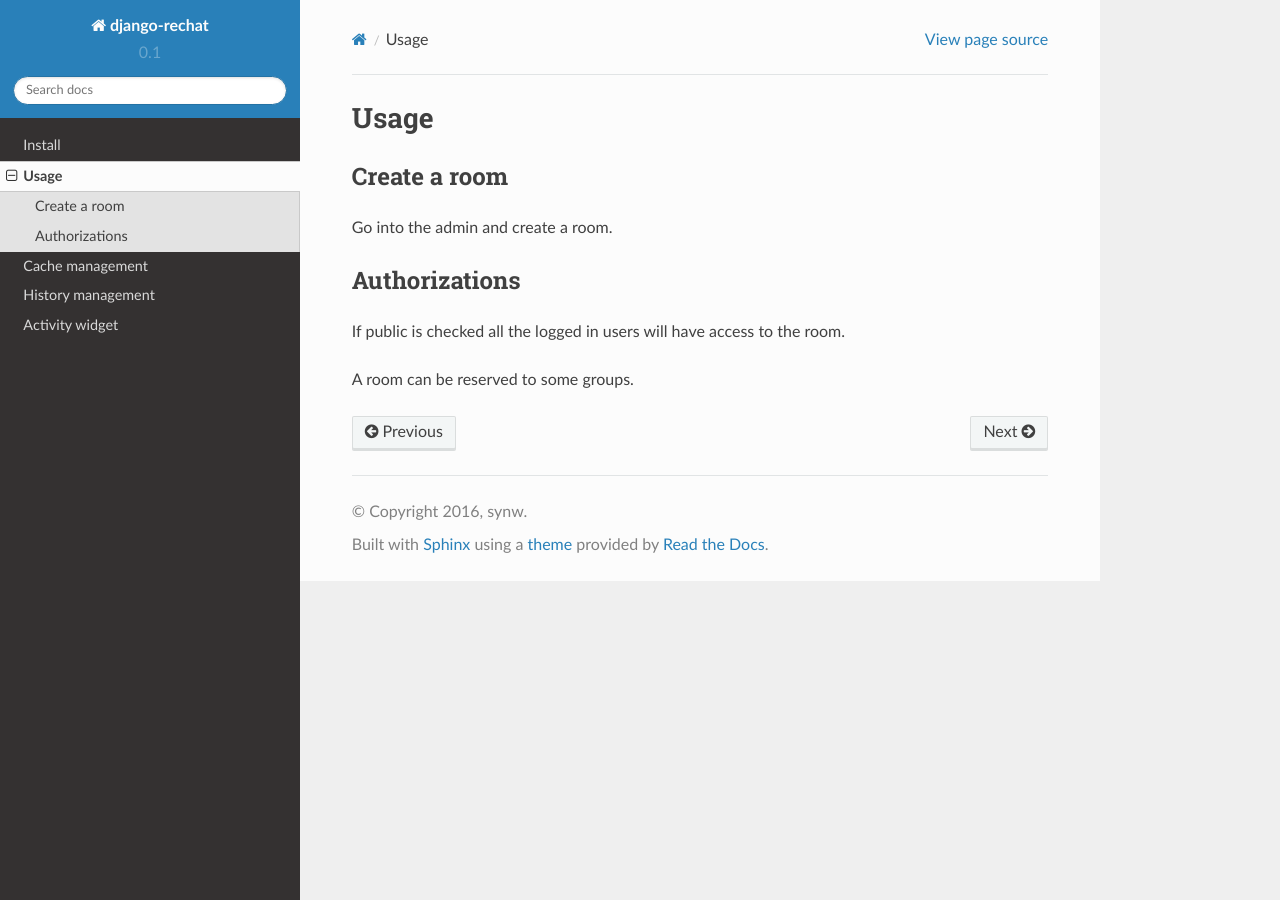
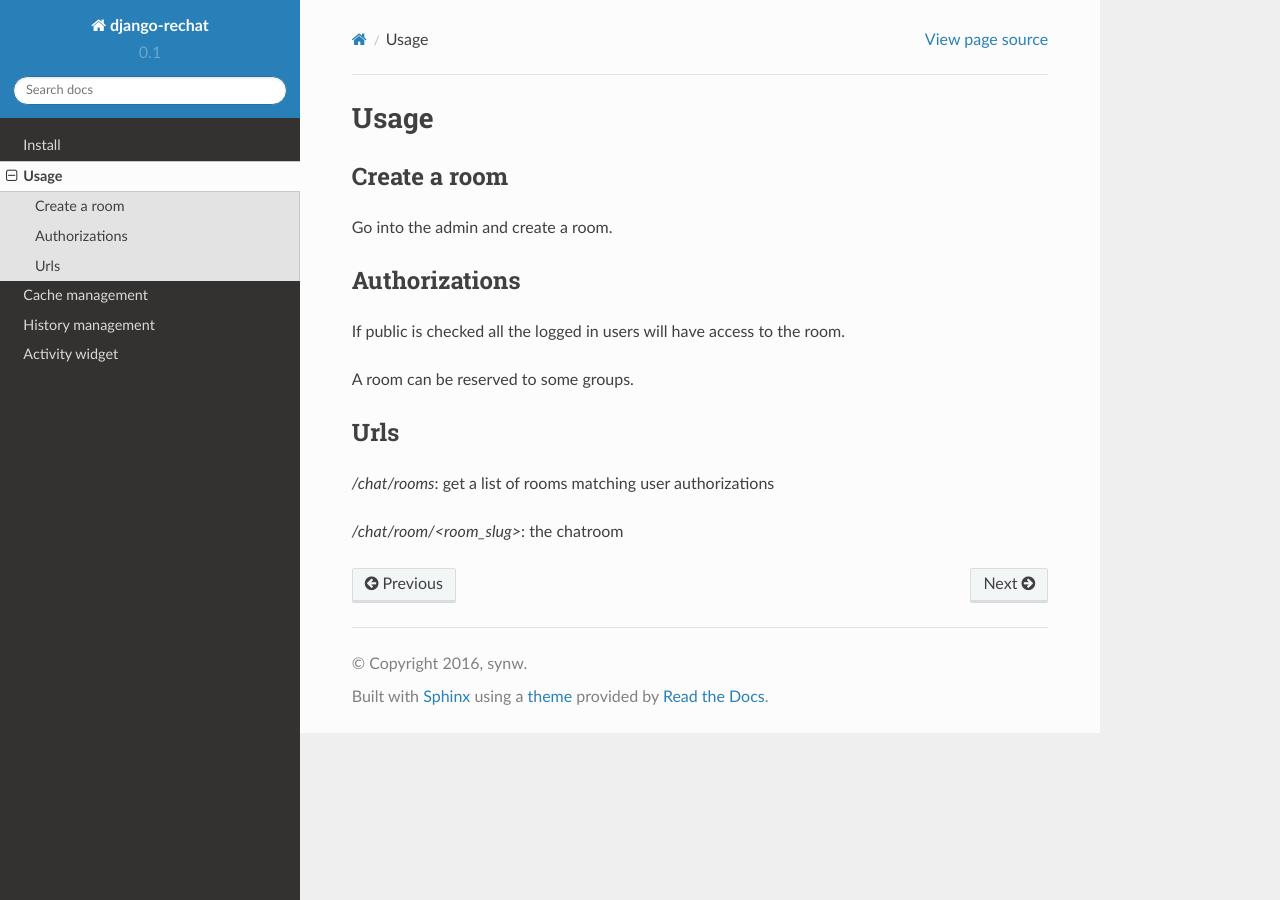
Before and after one commit to synw/django-rechat, a Sphinx documentation site: the page built from docs/src/usage.rst, in a window 1280 px wide. Built offline with Sphinx 7.4.7 and the Read the Docs theme 2.0.0, drawn with Linux system fonts in a browser that asks for light colours.

Commit message:
Update doc

```diff
--- a/docs/src/usage.rst
+++ b/docs/src/usage.rst
@@ -12,3 +12,10 @@ Authorizations
 If public is checked all the logged in users will have access to the room.
 
 A room can be reserved to some groups.
+
+Urls
+----
+
+`/chat/rooms`: get a list of rooms matching user authorizations
+
+`/chat/room/<room_slug>`: the chatroom
```
